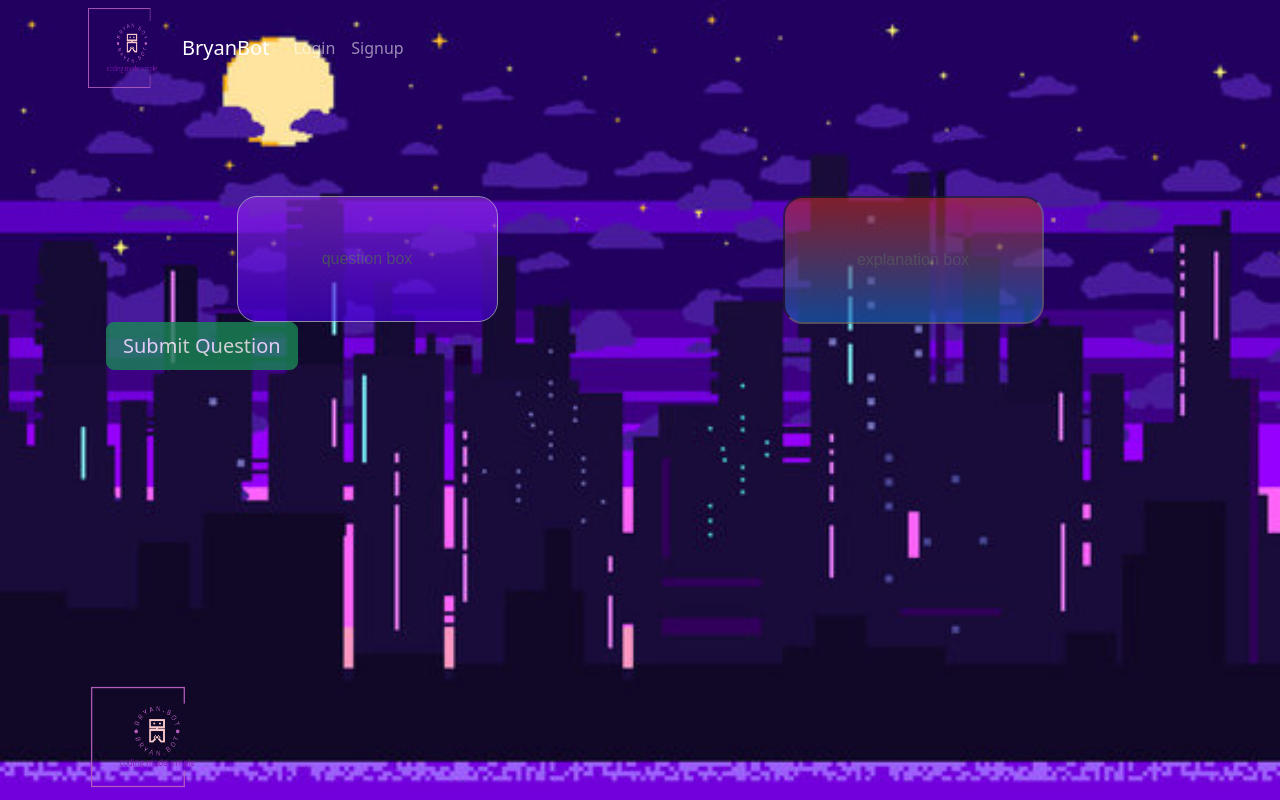
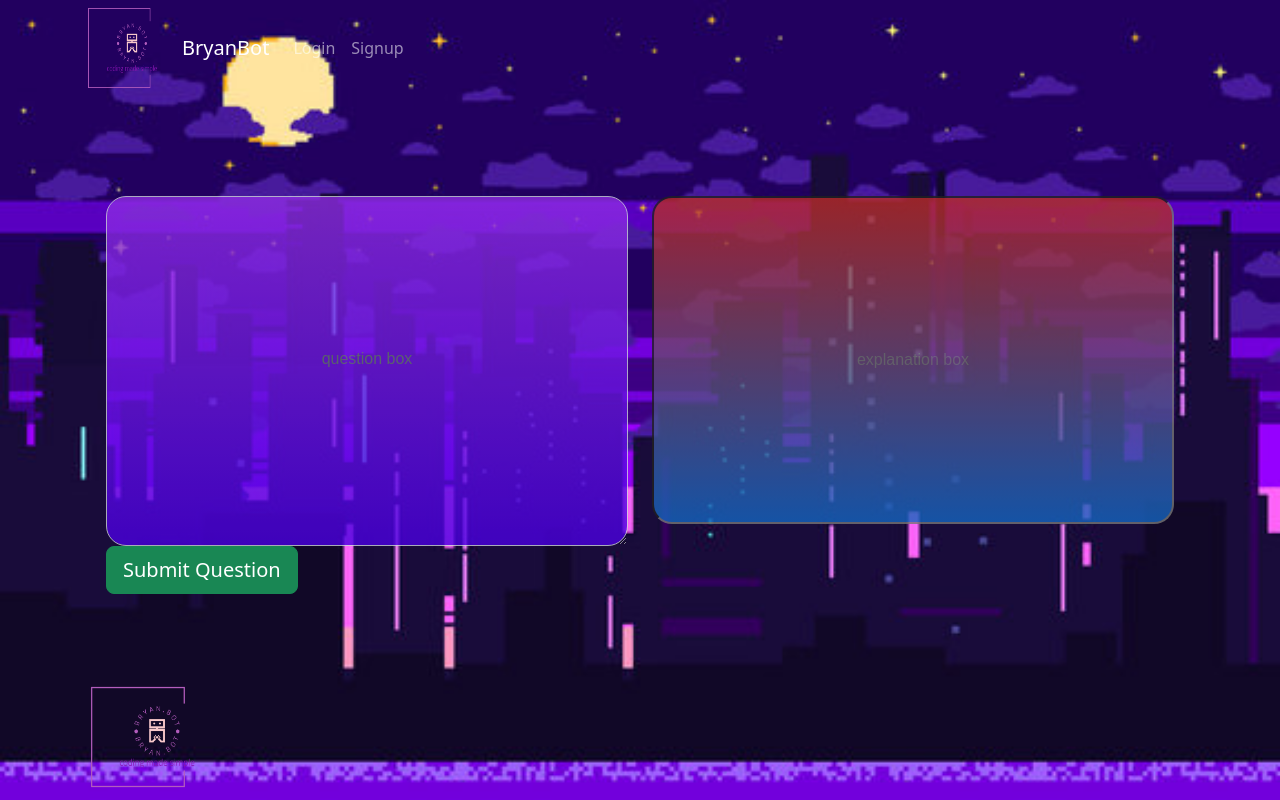
Before and after one commit to amaryahwolf/c.a.i.t.s, a React (Create React App) app in the folder client/: page / in a window 1280 px wide. Built offline with nearby package versions, Linux system fonts and the light colour scheme.

Commit message:
updated form control in Home

```diff
--- a/client/src/pages/Home.js
+++ b/client/src/pages/Home.js
@@ -17,13 +17,13 @@ const styles = {
     textAlign: "center",
     opacity: "0.4",
     marginTop: "100px",
-    padding: "50px",
+    padding: "150px",
     opacity: "0.8",
     borderRadius: "20px",
-    width: "50%",
+    width: "100%",
     marginLeft: "auto",
     marginRight: "auto",
-    display: "block",
+    flexWrap: "wrap",
     // justifyContent: 'center',
   },
   explanation: {
@@ -34,17 +34,17 @@ const styles = {
     textAlign: "center",
     opacity: "0.4",
     marginTop: "100px",
-    padding: "50px",
+    padding: "150px",
     opacity: "0.8",
     borderRadius: "20px",
-    width: "50%",
+    width: "100%",
     marginLeft: "auto",
     marginRight: "auto",
-    display: "block",
+    flexWrap: "wrap",
+
     //justifyContent: 'center',
   },
   containerStyle: {
-    opacity: "0.8",
     background: "transparent",
     display: "flex",
     marginLeft: "auto",
@@ -96,6 +96,7 @@ const Home = () => {
         <Container fluid>
         <Form onSubmit={handleFormSubmit}>
           <Form.Control
+            as="textarea"
             name="userQuestion"
             value={userQuestion}
             onChange={(e) => setUserQuestion(e.target.value)}
@@ -112,7 +113,7 @@ const Home = () => {
           <input
             name="aiResponse"
             value={aiResponse}
-
+            as="textarea"
             placeholder="explanation box"
             style={styles.explanation}></input>
         </Container>
```
